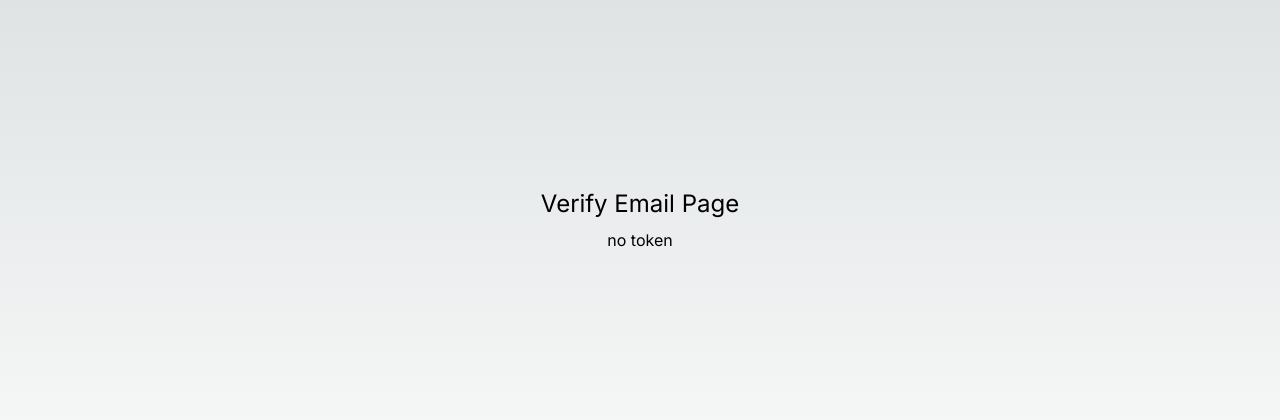
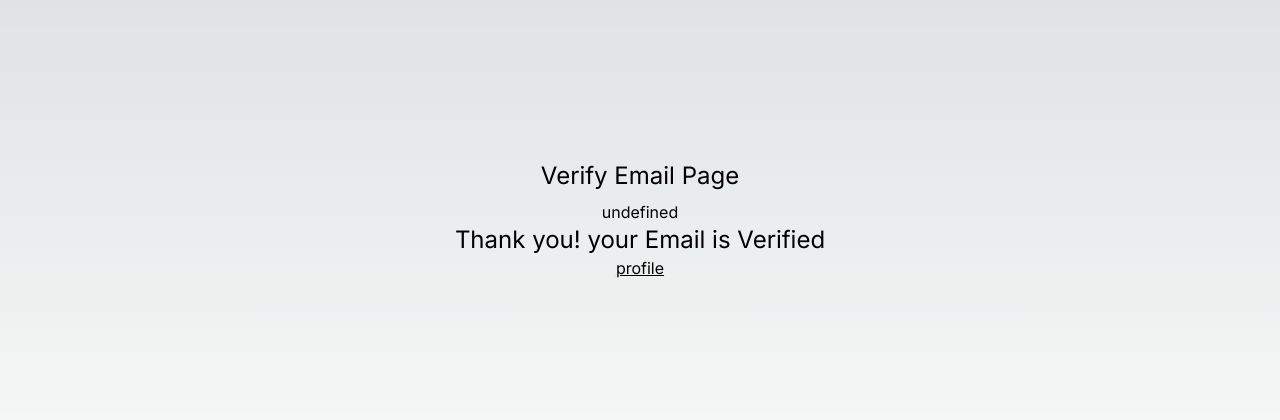
Before and after one commit to sneh-soni/Email-Auth, a Next.js app: page /verifyemail in a window 1280 px wide. Shown: the part 184-604 px from the top of the page. Built offline with nearby package versions, Linux system fonts and the light colour scheme; no server answers; the database is empty.

Commit message:
encode uri fix

```diff
--- a/src/app/verifyemail/page.tsx
+++ b/src/app/verifyemail/page.tsx
@@ -21,7 +21,8 @@ export default function VerifyEmail() {
 
   useEffect(() => {
     const urlToken = window.location.search.split("=")[1];
-    setToken(urlToken || "");
+    const decoded = decodeURIComponent(urlToken);
+    setToken(decoded || "");
   }, []);
 
   useEffect(() => {
```
